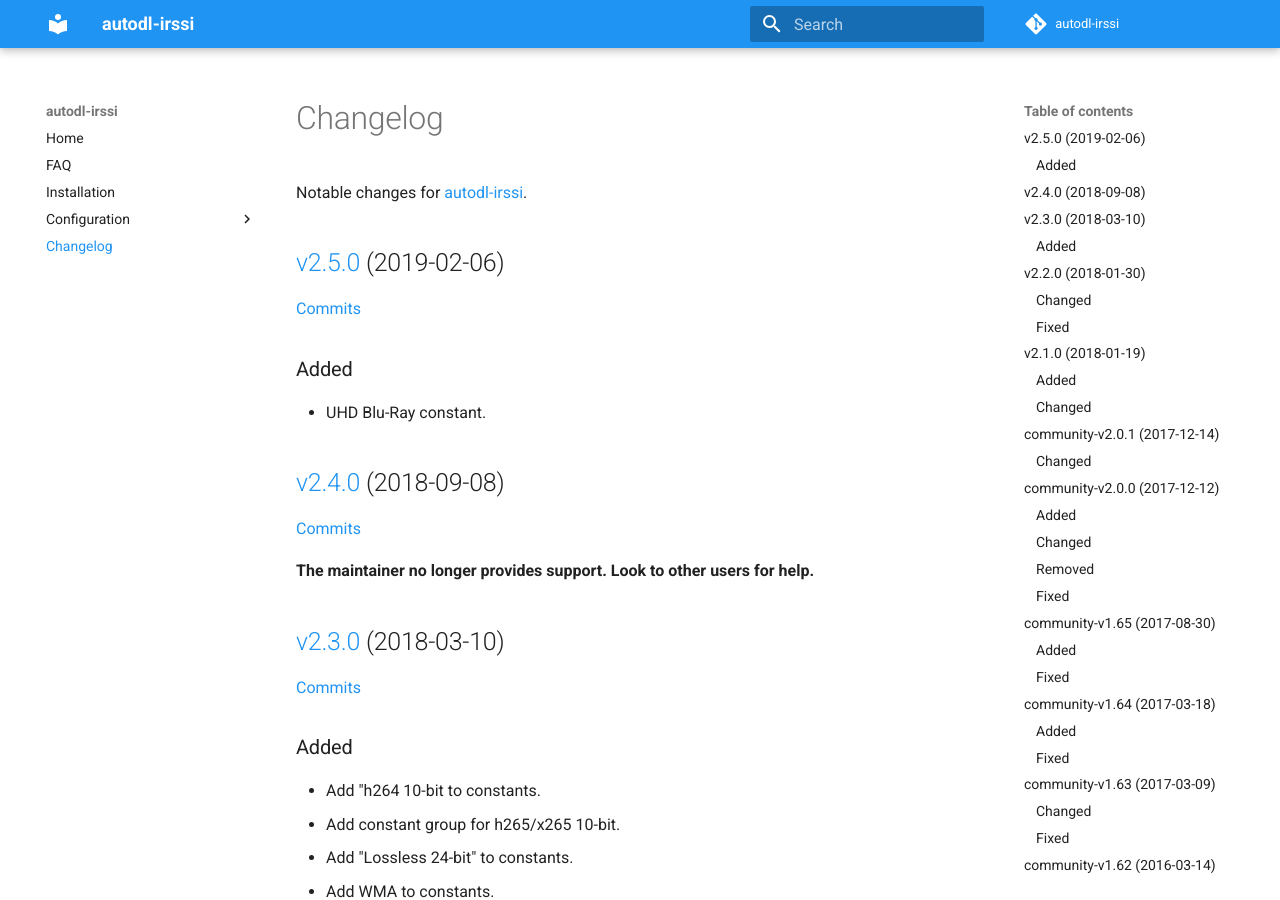
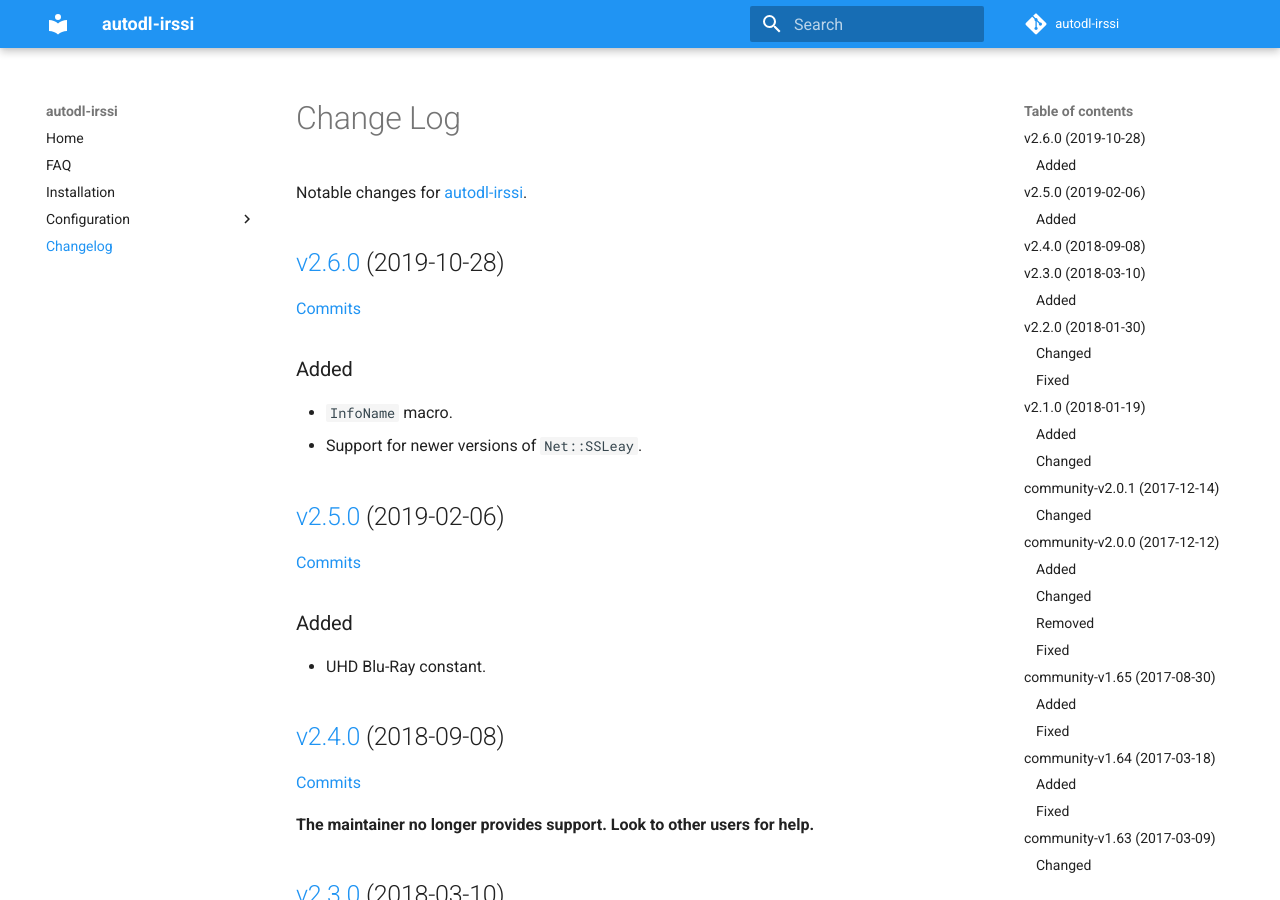
Before and after one commit to autodl-community/autodl-irssi, an MkDocs documentation site: the page built from docs/changelog.md, in a window 1280 px wide and 900 px high. Built offline with MkDocs 1.6.1 and Material for MkDocs 9.7.7, drawn with Linux system fonts in a browser that asks for light colours; comment, search, counter and statistics services are not loaded.

Commit message:
Release 2.6.0

```diff
--- a/docs/changelog.md
+++ b/docs/changelog.md
@@ -1,4 +1,16 @@
+# Change Log
+
 Notable changes for [autodl-irssi](https://github.com/autodl-community/autodl-irssi).
+
+
+## [v2.6.0](https://github.com/autodl-community/autodl-irssi/releases/tag/v2.6.0) (2019-10-28)
+
+[Commits](https://github.com/autodl-community/autodl-irssi/compare/v2.5.0...v2.6.0)
+
+### Added
+
+* ``InfoName`` macro.
+* Support for newer versions of ``Net::SSLeay``.
 
 
 ## [v2.5.0](https://github.com/autodl-community/autodl-irssi/releases/tag/v2.5.0) (2019-02-06)
```
Also changed, not shown: CHANGELOG.md (+10 -0 lines), 1 other file.
